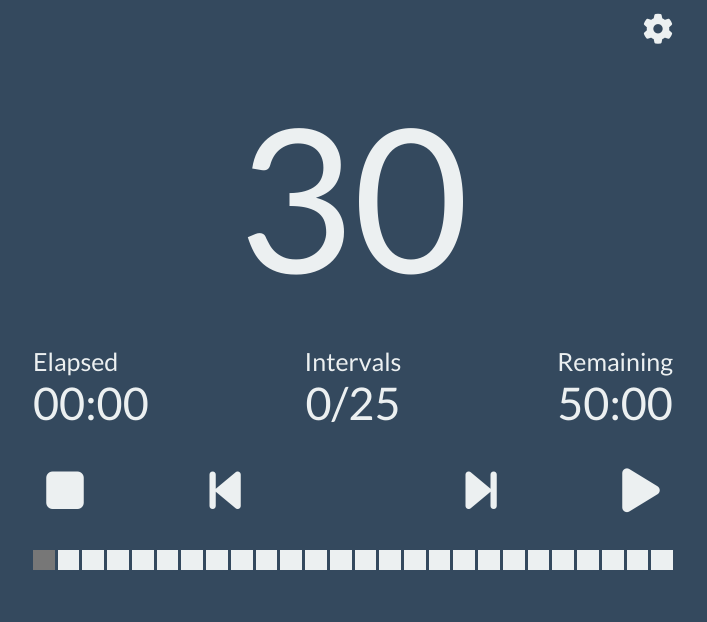
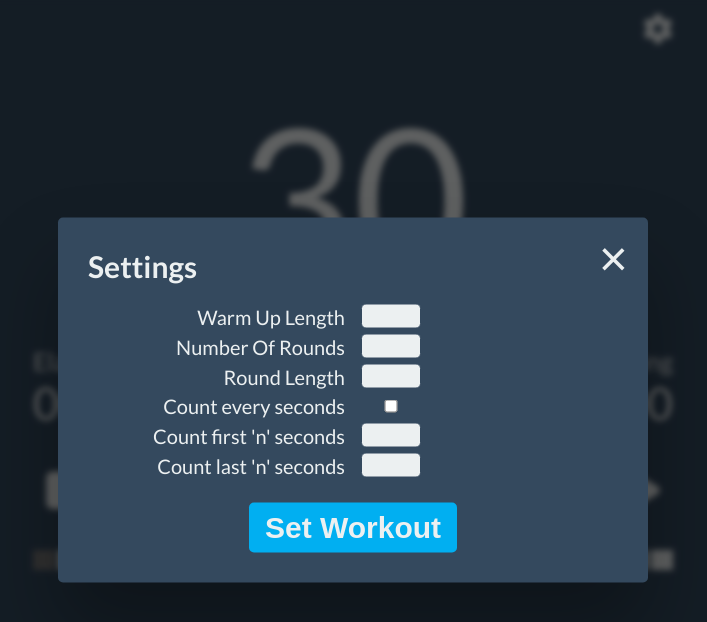
Before and after one commit to szakii89/workout-timer, a plain HTML site: page index.html in a window 1280 px wide. Shown: the whole page, without its empty margins (287-994 px from the left). Drawn offline with Linux system fonts and the light colour scheme.

Commit message:
show settings at start

```diff
--- a/index.html
+++ b/index.html
@@ -12,7 +12,7 @@
     <title>Workout Timers</title>
   </head>
   <body>
-    <div class="settings hidden">
+    <div class="settings">
       <button class="settings-close">&times;</button>
       <h2 class="settings-title">Settings</h2>
       <form class="settings-form">
@@ -83,7 +83,7 @@
         <div class="box box--round"></div>
       </div>
     </div>
-    <div class="overlay hidden"></div>
+    <div class="overlay"></div>
 
     <script src="js/script.js"></script>
   </body>
```
